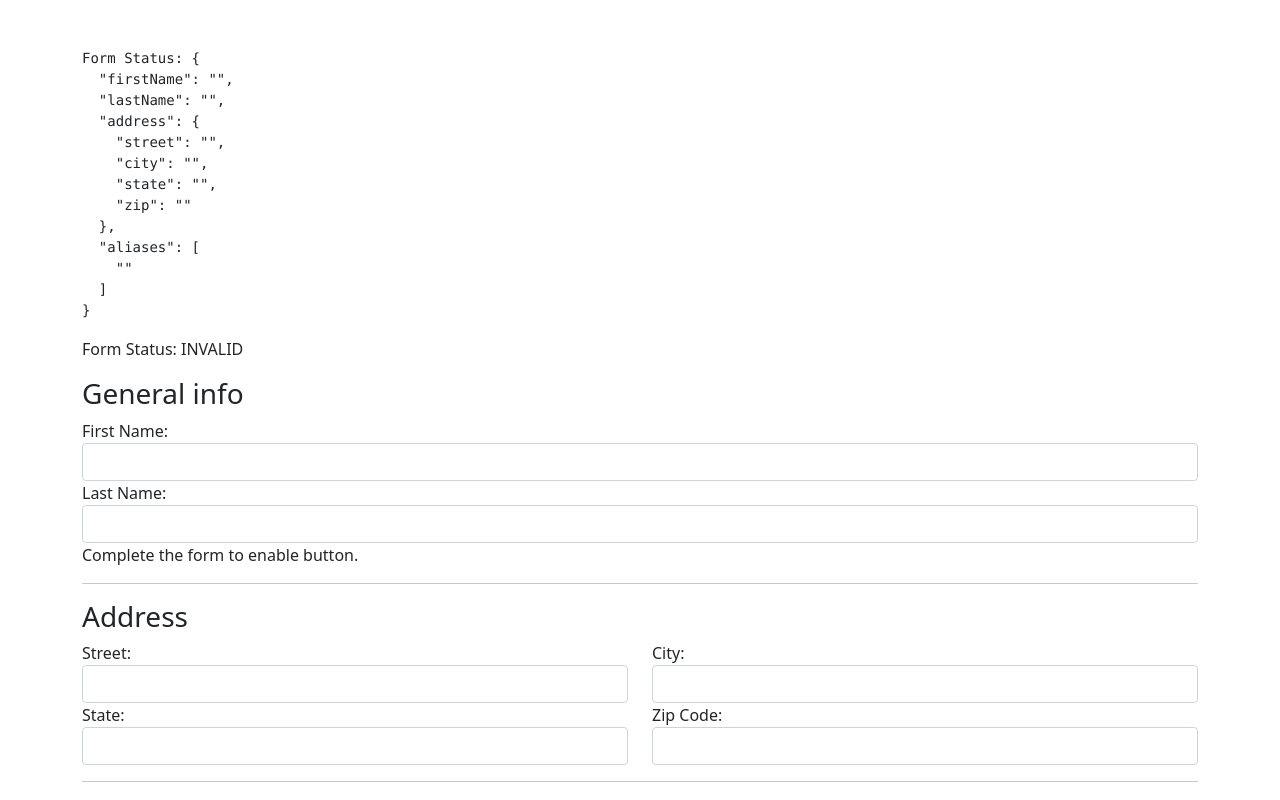
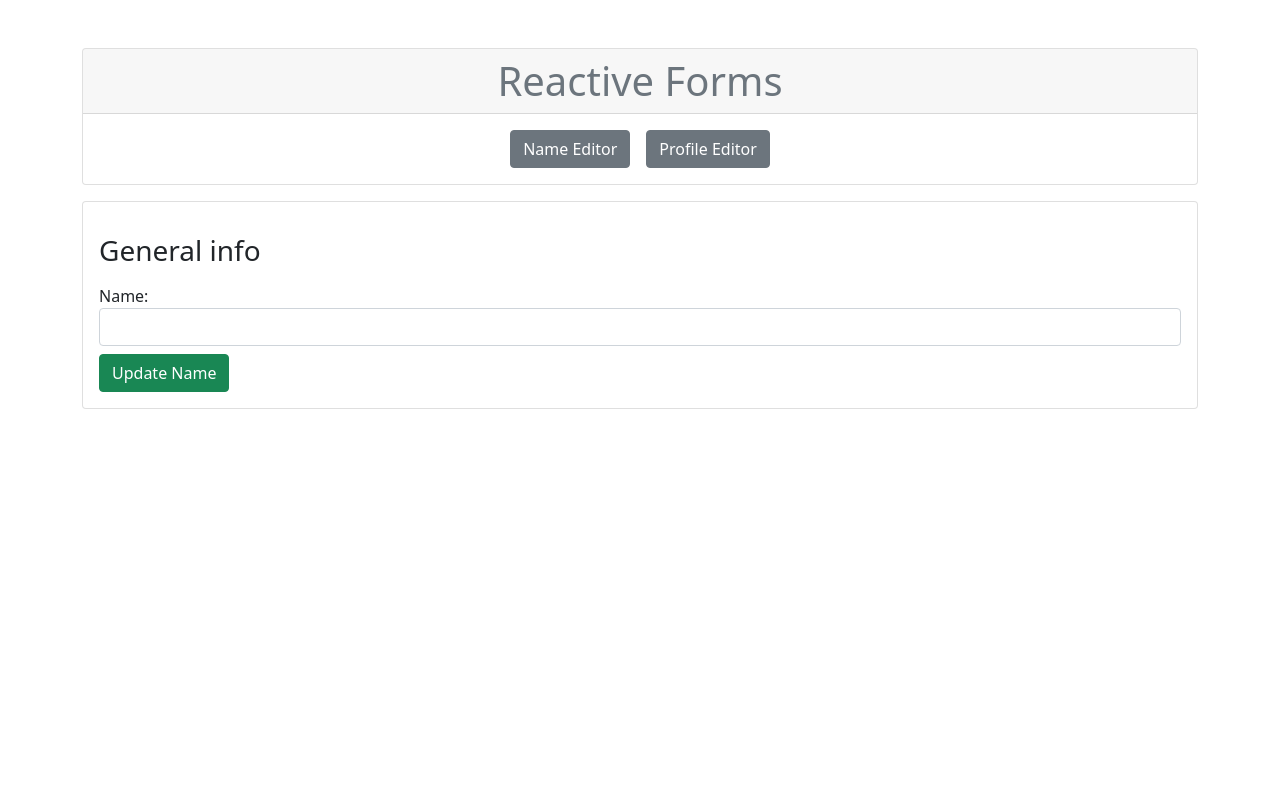
Before and after one commit to kouameYao/angular-forms, an Angular app: page / in a window 1280 px wide. Shown: the top 800 px of the page. Built offline with nearby package versions, Linux system fonts and the light colour scheme.

Commit message:
Adding switch button and some stylings

```diff
--- a/src/app/app.component.html
+++ b/src/app/app.component.html
@@ -10,5 +10,22 @@
 </div> -->
 
 <div class="container mt-5">
-  <app-profile-editor></app-profile-editor>
+
+  <div class="card text-center pb-3">
+    <h1 class="card-header text-secondary mb-3">Reactive Forms</h1>
+    <nav>
+      <button class="btn btn-secondary me-3" (click)="toggleEditor('name')">Name Editor</button>
+      <button class="btn btn-secondary" (click)="toggleEditor('profile')">Profile Editor</button>
+    </nav>
+  </div>
+
+  <div class="card my-3">
+    <div class="card-body">
+      <h3 class="my-3">General info</h3>
+      <app-name-editor *ngIf="showNameEditor"></app-name-editor>
+      <app-profile-editor *ngIf="showProfileEditor"></app-profile-editor>
+    </div>
+
+  </div>
+
 </div>
--- a/src/app/app.component.ts
+++ b/src/app/app.component.ts
@@ -1,4 +1,7 @@
 import { Component } from '@angular/core';
+
+
+export type EditorType = 'name' | 'profile';
 
 @Component({
   selector: 'app-root',
@@ -25,4 +28,18 @@ export class AppComponent {
   addItem(newItem: string) {
     this.items.push(newItem);
   }
+
+  editor: EditorType = 'name';
+
+  get showNameEditor() {
+    return this.editor === 'name';
+  }
+
+  get showProfileEditor() {
+    return this.editor === 'profile';
+  }
+
+  toggleEditor(type: EditorType) {
+    this.editor = type;
+  }
 }
--- a/src/app/name-editor/name-editor.component.html
+++ b/src/app/name-editor/name-editor.component.html
@@ -2,9 +2,8 @@
 
 <form class="form" #heroForm="ngForm">
   <div class="form-group">
-    <p>Value: {{ name.value }} </p>
     <label for="name">Name: </label>
     <input id="name" type="text" class="form-control mb-2" [formControl]="name">
-    <button (click)="updateName()" class="btn btn-secondary">Update Name</button>
+    <button (click)="updateName()" class="btn btn-success">Update Name</button>
   </div>
 </form>
--- a/src/app/profile-editor/profile-editor.component.html
+++ b/src/app/profile-editor/profile-editor.component.html
@@ -1,8 +1,5 @@
 <form [formGroup]="profileForm" (ngSubmit)="onSubmit()">
-  <pre>Form Status: {{ profileForm.value | json }}</pre>
-  <p>Form Status: {{ profileForm.status }}</p>
   <div>
-    <h3>General info</h3>
     <label for="first-name">First Name: </label>
     <input id="first-name" type="text" class="form-control" formControlName="firstName">
 
@@ -10,8 +7,6 @@
     <input id="last-name" type="text" class="form-control" formControlName="lastName">
     <p>Complete the form to enable button.</p>
   </div>
-
-  <hr>
 
   <div formGroupName="address">
     <h3>Address</h3>
@@ -38,8 +33,6 @@
     </div>
   </div>
 
-  <hr>
-
   <div formArrayName="aliases">
     <h3 class="mt-2">Aliases</h3>
     <button class="btn btn-info mt-2 me-2" (click)="addAlias()" type="button">+ Add another alias</button>
@@ -51,6 +44,6 @@
     </div>
   </div>
 
-  <button type="submit" class="btn btn-info mt-2 me-2 mb-5" [disabled]="!profileForm.valid">Submit</button>
+  <button type="submit" class="btn btn-success mt-2 me-2 mb-5" [disabled]="!profileForm.valid">Submit</button>
   <button type="button" class="btn btn-primary mt-2 mb-5" (click)="updateProfile()">Update Profile</button>
 </form>
```
